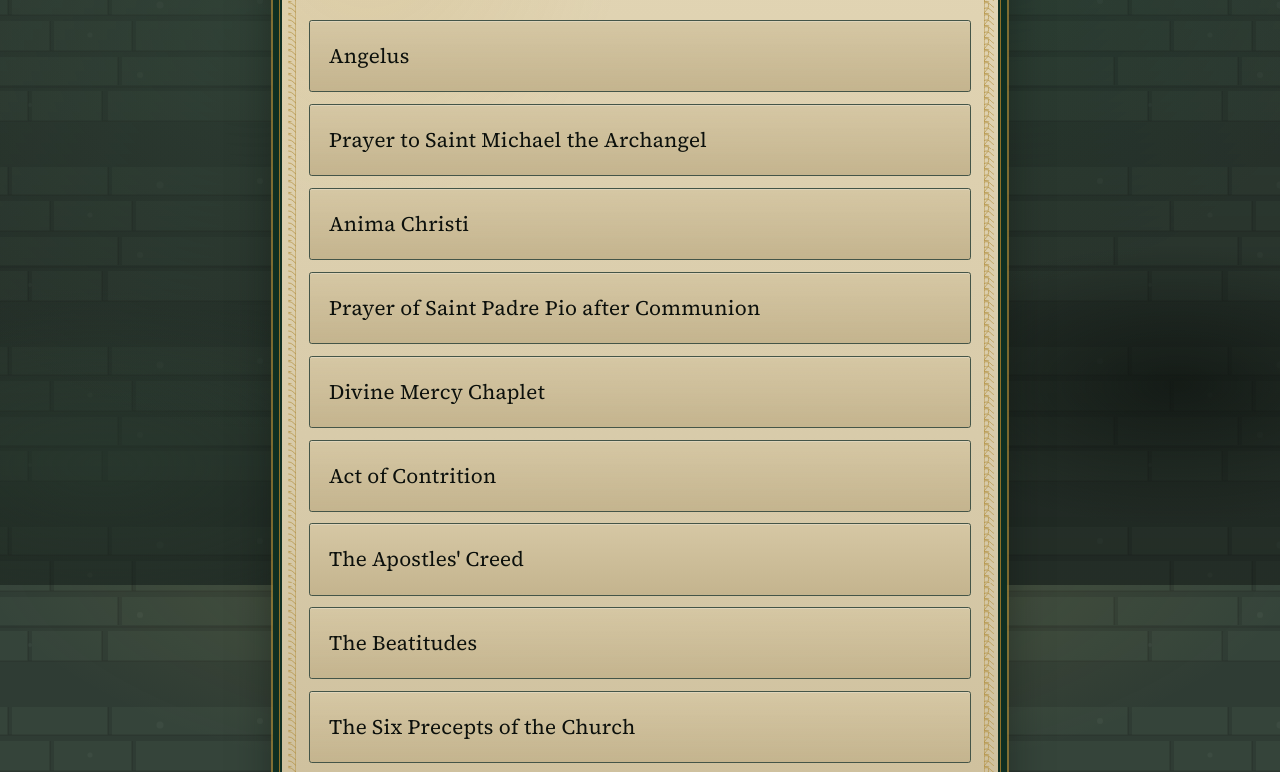
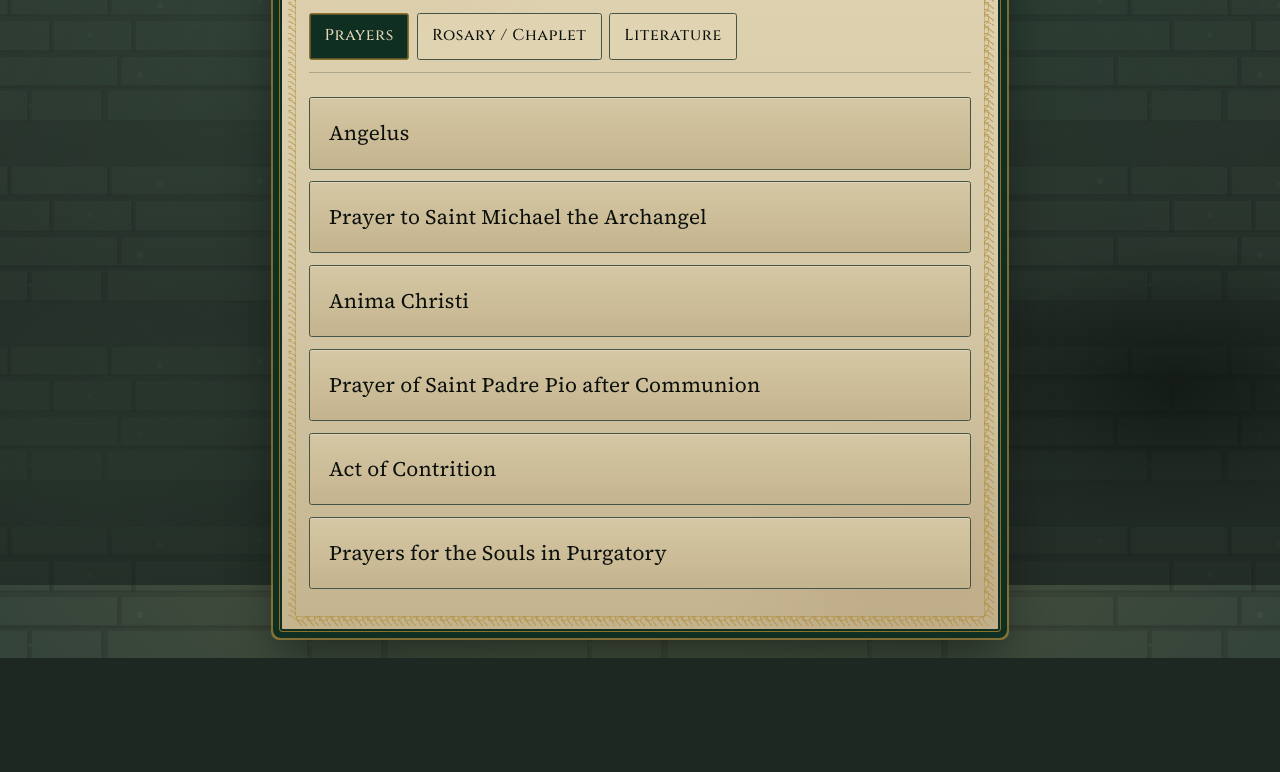
Before and after one commit to sparkydjx/reg-prayers, a website built with Vite: page index.html in a window 1280 px wide. Shown: the part 215-987 px from the top of the page. After the commit the page ends 873 px from the top, so only its background shows below. Built offline with nearby package versions, Linux system fonts and the light colour scheme.

Commit message:
Add Prayers, Rosary/Chaplet, and Literature tabs (#3)
Split the library into three sections with abbey-styled tab navigation,
route section hashes for deep links, and send Back to the matching tab.

Co-authored-by: Cursor Agent <cursoragent@cursor.com>
Co-authored-by: sparkydjx <sparkydjx@users.noreply.github.com>

```diff
--- a/src/data/prayers.js
+++ b/src/data/prayers.js
@@ -350,10 +350,13 @@ export const prayers = {
  * @typedef {{ id: string, title: string, steps: Array<PrayerStep | DialogueStep | SectionStep | NoteStep> }} Devotion
  */
 
-/** @type {Devotion[]} */
+/** @typedef {'prayers' | 'rosary-chaplet' | 'literature'} DevotionCategory */
+
+/** @type {(Devotion & { category: DevotionCategory })[]} */
 export const devotions = [
   {
     id: 'angelus',
+    category: 'prayers',
     title: 'Angelus',
     steps: [
       { type: 'prayer', id: 'sign-of-the-cross' },
@@ -393,21 +396,25 @@ export const devotions = [
   },
   {
     id: 'saint-michael',
+    category: 'prayers',
     title: 'Prayer to Saint Michael the Archangel',
     steps: [{ type: 'prayer', id: 'saint-michael' }]
   },
   {
     id: 'anima-christi',
+    category: 'prayers',
     title: 'Anima Christi',
     steps: [{ type: 'prayer', id: 'anima-christi' }]
   },
   {
     id: 'padre-pio-after-communion',
+    category: 'prayers',
     title: 'Prayer of Saint Padre Pio after Communion',
     steps: [{ type: 'prayer', id: 'padre-pio-after-communion' }]
   },
   {
     id: 'divine-mercy',
+    category: 'rosary-chaplet',
     title: 'Divine Mercy Chaplet',
     steps: [
       {
@@ -453,26 +460,31 @@ export const devotions = [
   },
   {
     id: 'act-of-contrition',
+    category: 'prayers',
     title: 'Act of Contrition',
     steps: [{ type: 'prayer', id: 'act-of-contrition' }]
   },
   {
     id: 'apostles-creed',
+    category: 'literature',
     title: "The Apostles' Creed",
     steps: [{ type: 'prayer', id: 'apostles-creed' }]
   },
   {
     id: 'beatitudes',
+    category: 'literature',
     title: 'The Beatitudes',
     steps: [{ type: 'prayer', id: 'beatitudes' }]
   },
   {
     id: 'precepts-of-the-church',
+    category: 'literature',
     title: 'The Six Precepts of the Church',
     steps: [{ type: 'prayer', id: 'precepts-of-the-church' }]
   },
   {
     id: 'deadly-sins',
+    category: 'literature',
     title: 'The Seven Deadly Sins',
     steps: [
       {
@@ -485,6 +497,7 @@ export const devotions = [
   },
   {
     id: 'sacraments',
+    category: 'literature',
     title: 'The Seven Sacraments',
     steps: [
       {
@@ -625,6 +638,7 @@ function buildRosary(setId) {
 
   return {
     id: `rosary-${set.id}`,
+    category: 'rosary-chaplet',
     title: 'Holy Rosary',
     setBase: 'rosary',
     sets: mysterySets,
@@ -694,6 +708,7 @@ function buildPurgatory(dayId) {
 
   return {
     id: `purgatory-${day.id}`,
+    category: 'prayers',
     title: 'Prayers for the Souls in Purgatory',
     setBase: 'purgatory',
     setsLabel: 'Day',
@@ -706,15 +721,59 @@ function buildPurgatory(dayId) {
   }
 }
 
+/** @type {{ id: DevotionCategory, label: string }[]} */
+export const sections = [
+  { id: 'prayers', label: 'Prayers' },
+  { id: 'rosary-chaplet', label: 'Rosary / Chaplet' },
+  { id: 'literature', label: 'Literature' }
+]
+
 /**
- * @returns {{ id: string, title: string }[]}
+ * @param {string} id
+ * @returns {id is DevotionCategory}
  */
-export function listDevotions() {
-  return [
-    ...devotions.map(({ id, title }) => ({ id, title })),
-    { id: 'purgatory', title: 'Prayers for the Souls in Purgatory' },
-    { id: 'rosary', title: 'Holy Rosary' }
+export function isSection(id) {
+  return sections.some((section) => section.id === id)
+}
+
+/**
+ * @param {string} id
+ * @returns {DevotionCategory}
+ */
+export function categoryForDevotion(id) {
+  if (id === 'rosary' || id.startsWith('rosary-') || id === 'divine-mercy') {
+    return 'rosary-chaplet'
+  }
+  if (id === 'purgatory' || id.startsWith('purgatory-')) {
+    return 'prayers'
+  }
+  const found = devotions.find((devotion) => devotion.id === id)
+  return found?.category || 'prayers'
+}
+
+/**
+ * @param {DevotionCategory} [category]
+ * @returns {{ id: string, title: string, category: DevotionCategory }[]}
+ */
+export function listDevotions(category = 'prayers') {
+  const items = [
+    ...devotions.map(({ id, title, category: itemCategory }) => ({
+      id,
+      title,
+      category: itemCategory
+    })),
+    {
+      id: 'purgatory',
+      title: 'Prayers for the Souls in Purgatory',
+      category: /** @type {DevotionCategory} */ ('prayers')
+    },
+    {
+      id: 'rosary',
+      title: 'Holy Rosary',
+      category: /** @type {DevotionCategory} */ ('rosary-chaplet')
+    }
   ]
+  return items.filter((item) => item.category === category)
 }
 
 /**
--- a/src/main.js
+++ b/src/main.js
@@ -1,15 +1,33 @@
 import './style.css'
 import { registerSW } from 'virtual:pwa-register'
-import { getDevotion, listDevotions, prayers } from './data/prayers.js'
+import {
+  categoryForDevotion,
+  getDevotion,
+  isSection,
+  listDevotions,
+  prayers,
+  sections
+} from './data/prayers.js'
 
 registerSW({ immediate: true })
 
 const app = document.querySelector('#app')
 const LANG_KEY = 'reg-prayers-lang'
+const SECTION_KEY = 'reg-prayers-section'
 
 function currentLang() {
   const saved = localStorage.getItem(LANG_KEY)
   return saved === 'la' || saved === 'both' ? saved : 'en'
+}
+
+/**
+ * @returns {import('./data/prayers.js').DevotionCategory}
+ */
+function currentSection() {
+  const hash = location.hash.replace(/^#/, '')
+  if (isSection(hash)) return hash
+  const saved = localStorage.getItem(SECTION_KEY)
+  return isSection(saved || '') ? /** @type {import('./data/prayers.js').DevotionCategory} */ (saved) : 'prayers'
 }
 
 function escapeHtml(value) {
@@ -38,8 +56,48 @@ function formatText(value) {
     .join('')
 }
 
-function renderHome() {
-  const items = listDevotions()
+function sectionLabel(sectionId) {
+  return sections.find((section) => section.id === sectionId)?.label || 'Prayers'
+}
+
+function tabNav(activeSection) {
+  const buttons = sections
+    .map(
+      (section) => `
+        <button
+          type="button"
+          role="tab"
+          class="tab"
+          data-section="${section.id}"
+          aria-selected="${section.id === activeSection}"
+        >
+          ${escapeHtml(section.label)}
+        </button>
+      `
+    )
+    .join('')
+
+  return `
+    <div class="tabs" role="tablist" aria-label="Library sections">
+      ${buttons}
+    </div>
+  `
+}
+
+function bindSectionTabs() {
+  app.querySelectorAll('[data-section]').forEach((button) => {
+    button.addEventListener('click', () => {
+      const section = button.getAttribute('data-section')
+      localStorage.setItem(SECTION_KEY, section)
+      location.hash = section
+    })
+  })
+}
+
+function renderHome(sectionId = currentSection()) {
+  localStorage.setItem(SECTION_KEY, sectionId)
+  const title = sectionLabel(sectionId)
+  const items = listDevotions(sectionId)
     .map(
       (devotion) => `
         <li>
@@ -56,11 +114,14 @@ function renderHome() {
       <header class="brand">
         ${celticCrossMark()}
         <p class="brand-eyebrow">Celtic Abbey · Anno Domini M</p>
-        <h1>Prayers</h1>
+        <h1 class="brand-title">${escapeHtml(title)}</h1>
       </header>
-      <ul class="prayer-list">${items}</ul>
+      ${tabNav(sectionId)}
+      <ul class="prayer-list">${items || `<li class="empty">Nothing in this section yet.</li>`}</ul>
     </main>
   `
+
+  bindSectionTabs()
 
   app.querySelectorAll('[data-devotion]').forEach((button) => {
     button.addEventListener('click', () => {
@@ -183,13 +244,17 @@ function mysteryControl(devotion) {
 
 function renderDevotion(devotion) {
   const lang = currentLang()
+  const sectionId = devotion.category || categoryForDevotion(devotion.id)
+  localStorage.setItem(SECTION_KEY, sectionId)
+  const backLabel = sectionLabel(sectionId)
   const columns =
     lang === 'both'
       ? `<div class="column-labels" aria-hidden="true"><span>English</span><span>Latin</span></div>`
       : ''
   app.innerHTML = `
     <main class="app${lang === 'both' ? ' app--both' : ''}">
-      <button type="button" class="back" id="back">Prayers</button>
+      <button type="button" class="back" id="back">${escapeHtml(backLabel)}</button>
+      ${tabNav(sectionId)}
       <h1>${escapeHtml(devotion.title)}</h1>
       ${mysteryControl(devotion)}
       ${languageControl(lang)}
@@ -199,9 +264,10 @@ function renderDevotion(devotion) {
   `
 
   document.querySelector('#back').addEventListener('click', () => {
-    history.pushState(null, '', location.pathname + location.search)
-    renderHome()
+    location.hash = sectionId
   })
+
+  bindSectionTabs()
 
   app.querySelectorAll('[data-lang]').forEach((button) => {
     button.addEventListener('click', () => {
@@ -219,7 +285,11 @@ function renderDevotion(devotion) {
 
 function render() {
   const id = location.hash.replace(/^#/, '')
-  const devotion = id ? getDevotion(id) : undefined
+  if (!id || isSection(id)) {
+    renderHome(id && isSection(id) ? id : currentSection())
+    return
+  }
+  const devotion = getDevotion(id)
   if (devotion) {
     renderDevotion(devotion)
     return
--- a/src/style.css
+++ b/src/style.css
@@ -168,6 +168,60 @@ h1::after {
   background: linear-gradient(90deg, var(--gold), transparent 85%);
   transform-origin: left;
   animation: rule-draw 0.7s 0.2s ease-out both;
+}
+
+.brand-title {
+  font-size: clamp(1.85rem, 5vw, 2.35rem);
+}
+
+.tabs {
+  display: flex;
+  flex-wrap: wrap;
+  gap: 0.4rem;
+  margin: 1rem 0 0.15rem;
+  padding: 0.4rem 0 0.65rem;
+  border-bottom: 1px solid var(--rule);
+}
+
+.tab {
+  font: inherit;
+  cursor: pointer;
+  padding: 0.55rem 0.8rem;
+  border: 1px solid var(--stone-mid);
+  border-radius: 0.15rem;
+  background: rgba(228, 215, 182, 0.45);
+  color: var(--ink);
+  font-family: 'Cinzel', 'Times New Roman', serif;
+  font-size: 0.88rem;
+  letter-spacing: 0.04em;
+  transition: background 0.2s ease, color 0.2s ease, border-color 0.2s ease;
+}
+
+.tab:hover {
+  border-color: var(--gold);
+  background: rgba(212, 180, 90, 0.18);
+}
+
+.tab[aria-selected='true'] {
+  background: var(--enamel);
+  border-color: var(--gold);
+  color: var(--parchment-lit);
+  box-shadow: inset 0 0 0 1px rgba(176, 141, 58, 0.45);
+}
+
+.app > .tabs + h1,
+.app > .back + .tabs {
+  margin-top: 0;
+}
+
+.app > .tabs + h1 {
+  margin-top: 0.9rem;
+}
+
+.empty {
+  color: var(--ink-soft);
+  font-style: italic;
+  padding: 0.5rem 0.1rem;
 }
 
 h2 {
```
